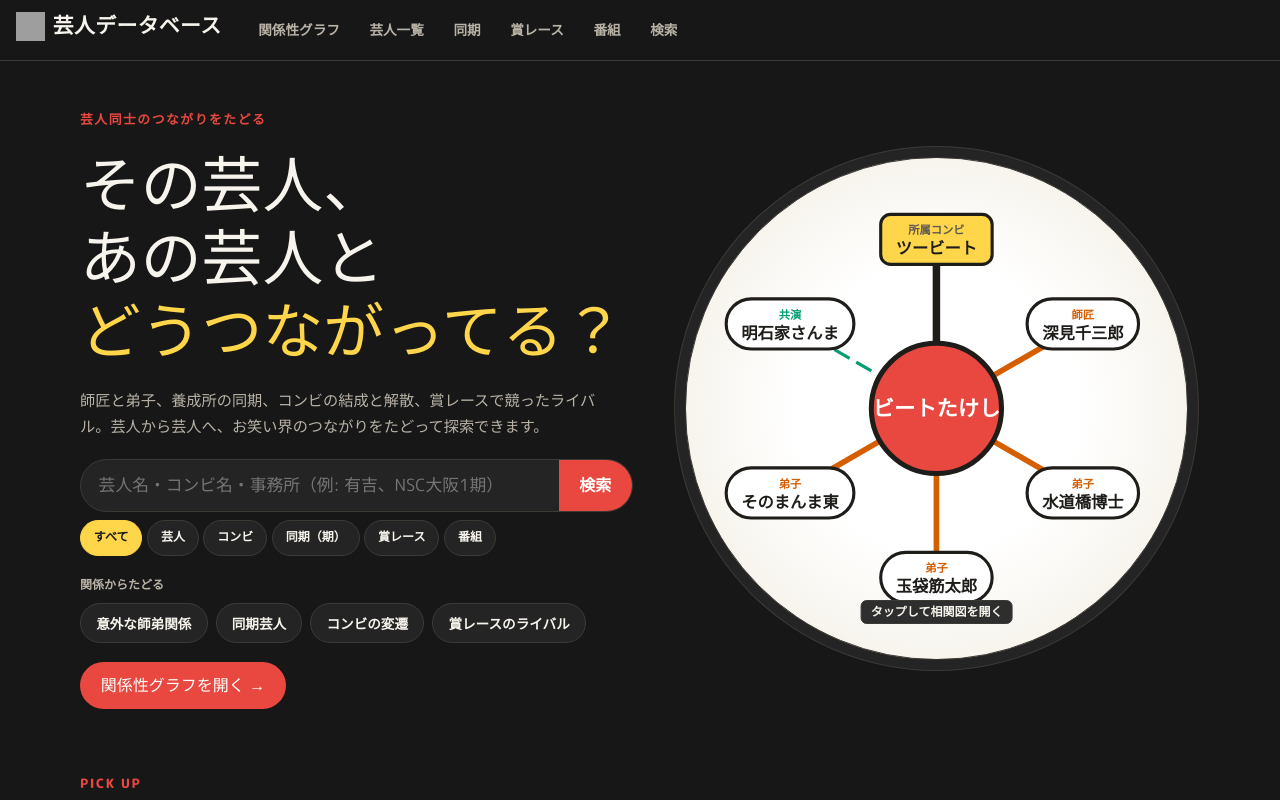
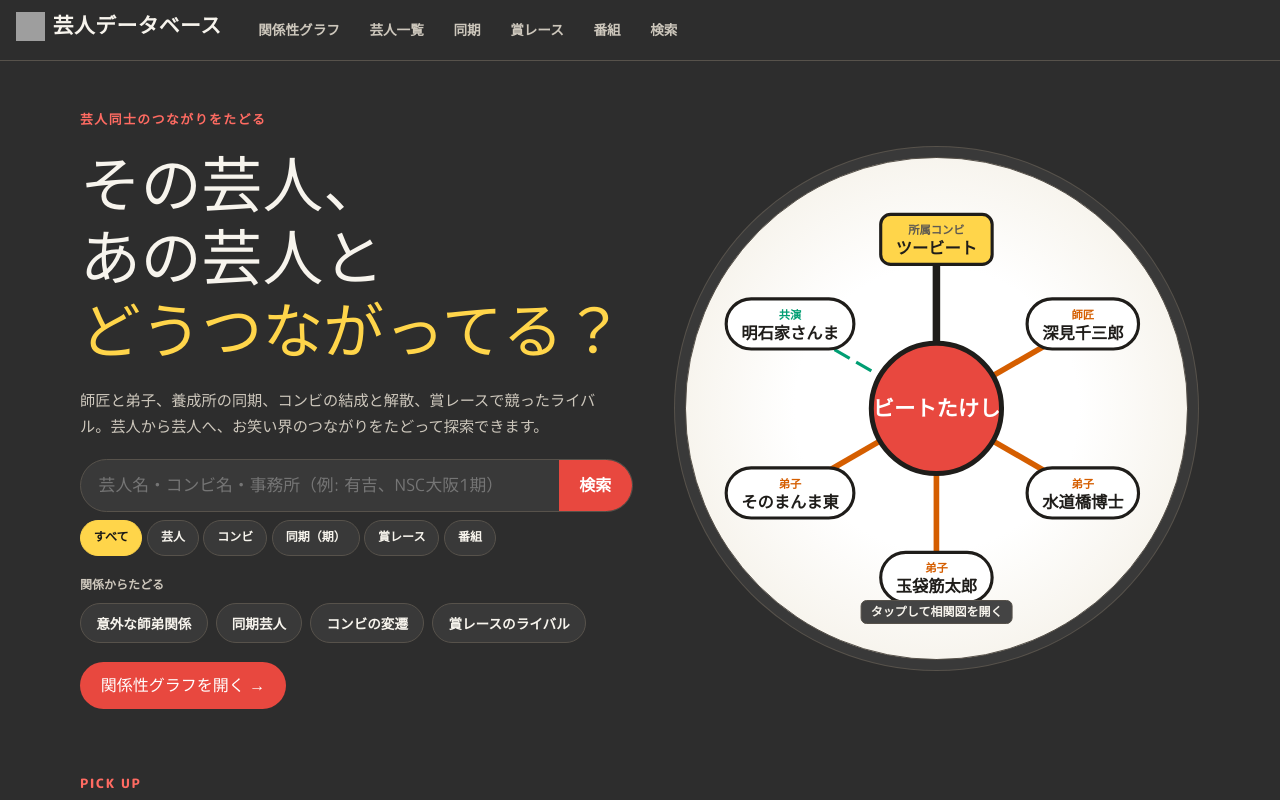
Before and after one commit to reload-co-jp/geinin, a Next.js app: page / in a window 1280 px wide. Shown: the top 800 px of the page. Built offline with nearby package versions, Linux system fonts and the light colour scheme; grey boxes are pictures that could not be loaded; a web font is replaced by a local one.

Commit message:
Enlighter

```diff
--- a/app/page.tsx
+++ b/app/page.tsx
@@ -152,7 +152,7 @@ const css = `
 .sec-head { display: flex; align-items: baseline; flex-wrap: wrap; gap: .3rem 1rem; }
 .sec-head h2 { font-size: clamp(1.4rem, 3.4vw, 2rem); }
 .sec-head p { color: var(--muted); font-size: .85rem; }
-.kicker { width: 100%; font-weight: 800; color: var(--accent); font-size: .8rem; letter-spacing: .12em; }
+.kicker { width: 100%; font-weight: 800; color: var(--accent-text); font-size: .8rem; letter-spacing: .12em; }
 .weekly { display: grid; gap: .8rem; padding: 1.75rem 2rem; background: var(--surface); border: 1px solid var(--line); border-left: 6px solid var(--accent); border-radius: var(--radius); }
 .weekly-title { font-family: var(--display); font-weight: 400; font-size: clamp(1.4rem, 4vw, 2.2rem); line-height: 1.3; }
 .weekly-desc { font-size: .95rem; max-width: 46em; }
--- a/app/reset.css
+++ b/app/reset.css
@@ -7,13 +7,15 @@
 }
 
 :root {
-  --bg: #171717;
-  --surface: #242424;
-  --surface-2: #2e2e2e;
+  --bg: #2d2d2d;
+  --surface: #393939;
+  --surface-2: #444444;
   --text: #f7f4ed;
-  --muted: #b8b2a7;
-  --line: #3d3a36;
+  --muted: #cdc7bc;
+  --line: #57524b;
   --accent: #e8483f;
+  /* 小さい文字に使う赤。--accent のままだと背景とのコントラストが足りない */
+  --accent-text: #ff6b62;
   --accent-soft: #e8483f26;
   --pop: #ffd54a;
   --blue: #6aa8ff;
@@ -600,7 +602,7 @@ h2.pf-name {
   font-size: 1.1rem;
 }
 .rc-rank li:first-child > .num {
-  color: var(--accent);
+  color: var(--accent-text);
   font-size: 1.5rem;
 }
 .rc-rank b.num {
```
